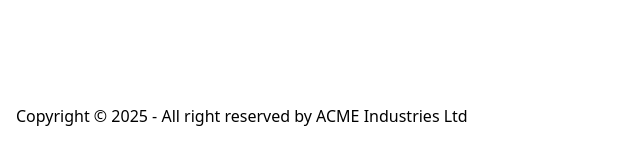
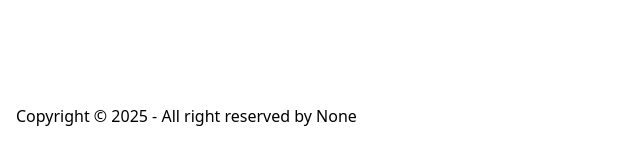
Before and after one commit to LoisaKitakaya/real_estate_admin, a Django app: page / in a window 1280 px wide. Shown: the part 836-980 px from the top of the page, without its empty margins (0-640 px from the left). Run offline with Django 5.2, Linux system fonts and the light colour scheme; parts of the project's set-up code (start-up, migrations or seed data) failed here and were passed over; some libraries are stand-ins or nearby versions.

Commit message:
minor footer changes

```diff
--- a/templates/components/footer.html
+++ b/templates/components/footer.html
@@ -3,7 +3,7 @@
 >
   <aside>
     <p>
-      Copyright © {{ current_year }} - All right reserved by ACME Industries Ltd
+      Copyright © {{ current_year }} - All right reserved by {{ company_name }}
     </p>
   </aside>
 </footer>
```
